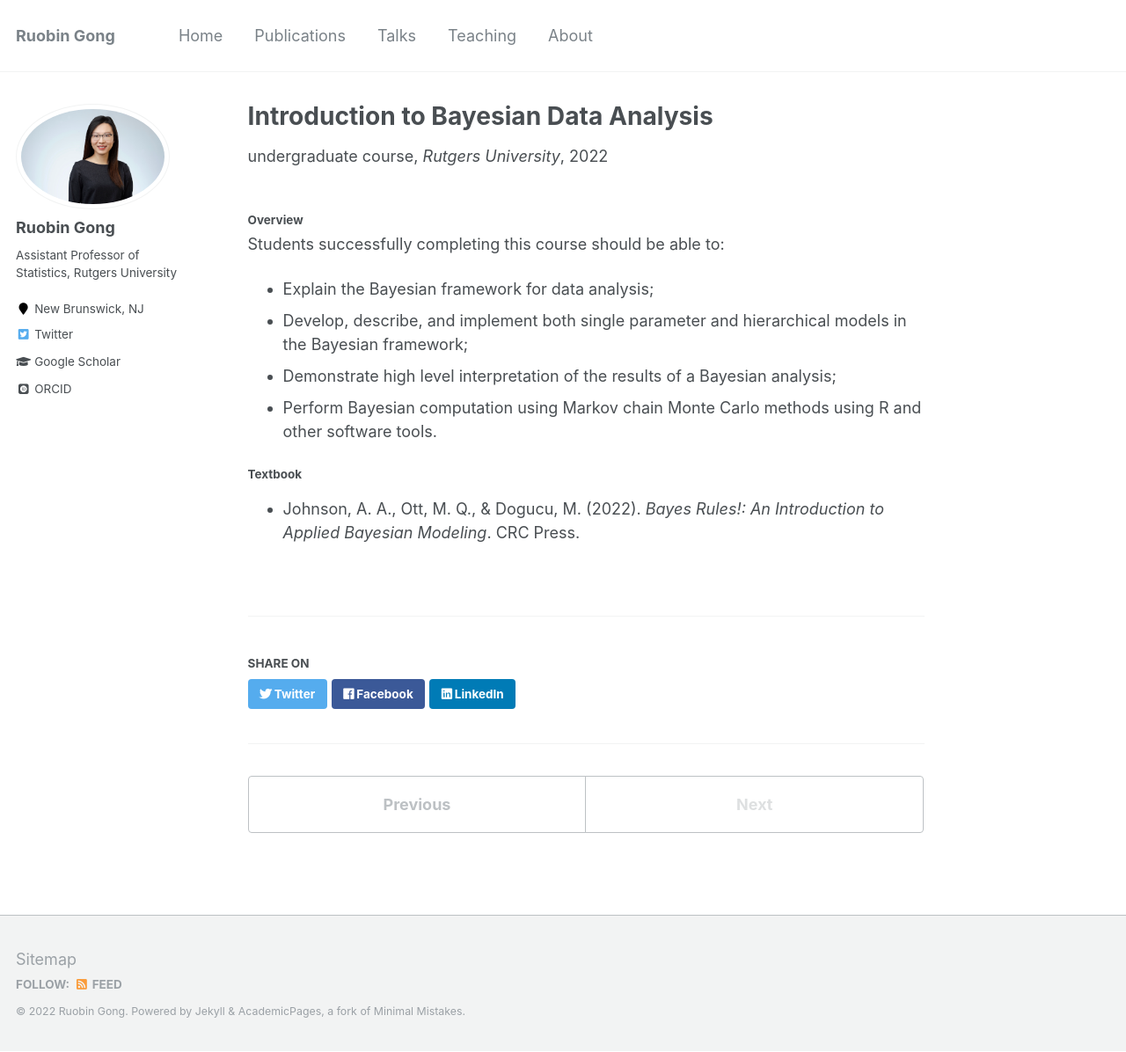
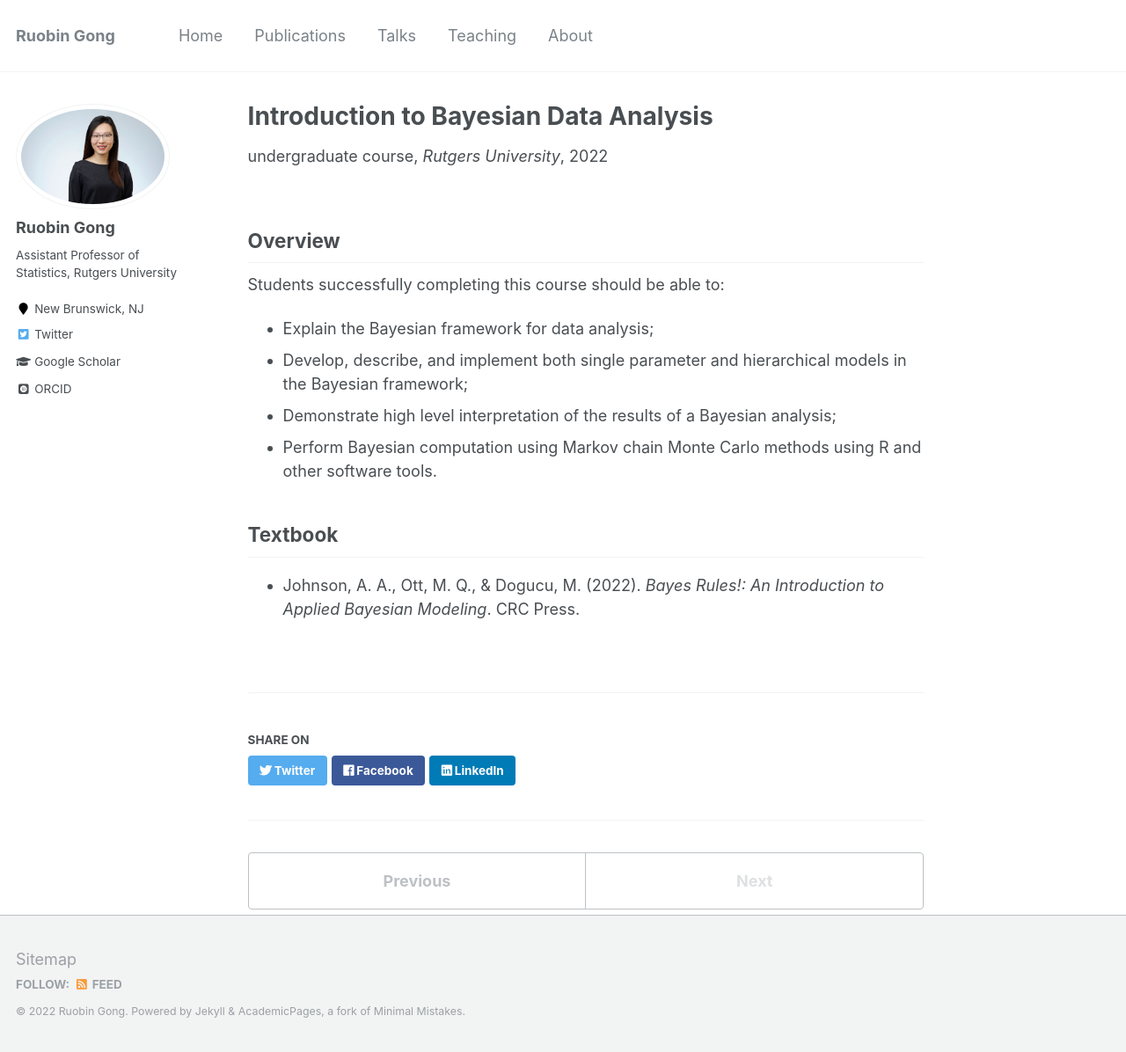
Before and after one commit to RuobinGong/RuobinGong.github.io, a Jekyll site: the page built from _teaching/01-960-365.md, in a window 1280 px wide and 1196 px high. Shown: the whole window at 88% size. Built offline with Jekyll 4.4.1, drawn with Linux system fonts in a browser that asks for light colours; some web fonts are replaced.

Commit message:
Update 01-960-365.md

```diff
--- a/_teaching/01-960-365.md
+++ b/_teaching/01-960-365.md
@@ -11,7 +11,8 @@ location: "New Brunswick, NJ, USA"
 
 
 
-#### Overview
+
+## Overview
 
 Students successfully completing this course should be able to:
 
@@ -20,6 +21,6 @@ Students successfully completing this course should be able to:
 * Demonstrate high level interpretation of the results of a Bayesian analysis;
 * Perform Bayesian computation using Markov chain Monte Carlo methods using R and other software tools.
 
-#### Textbook
+## Textbook
 
 * Johnson, A. A., Ott, M. Q., & Dogucu, M. (2022). *Bayes Rules!: An Introduction to Applied Bayesian Modeling*. CRC Press.
```
